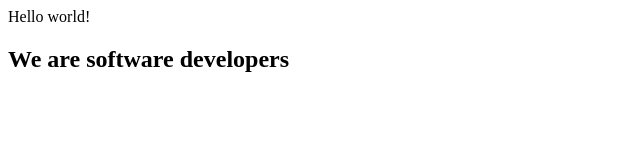
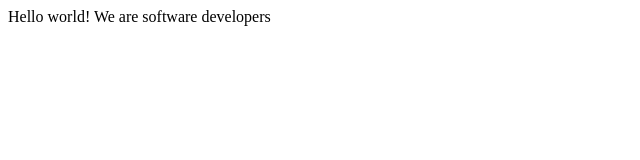
Before and after one commit to principles31/Emmanuel-Jordan-microverse, a plain HTML site: page index.html in a window 1280 px wide. Shown: the whole page, without its empty margins (0-640 px from the left). Drawn offline with Linux system fonts and the light colour scheme.

Commit message:
Changes to the header

```diff
--- a/index.html
+++ b/index.html
@@ -7,7 +7,6 @@
     <title>Document</title>
 </head>
 <body>
-    <h>Hello world!</h>
-    <h2>We are software developers</h2>
+    <h>Hello world! We are software developers</h>
 </body>
 </html>
```
